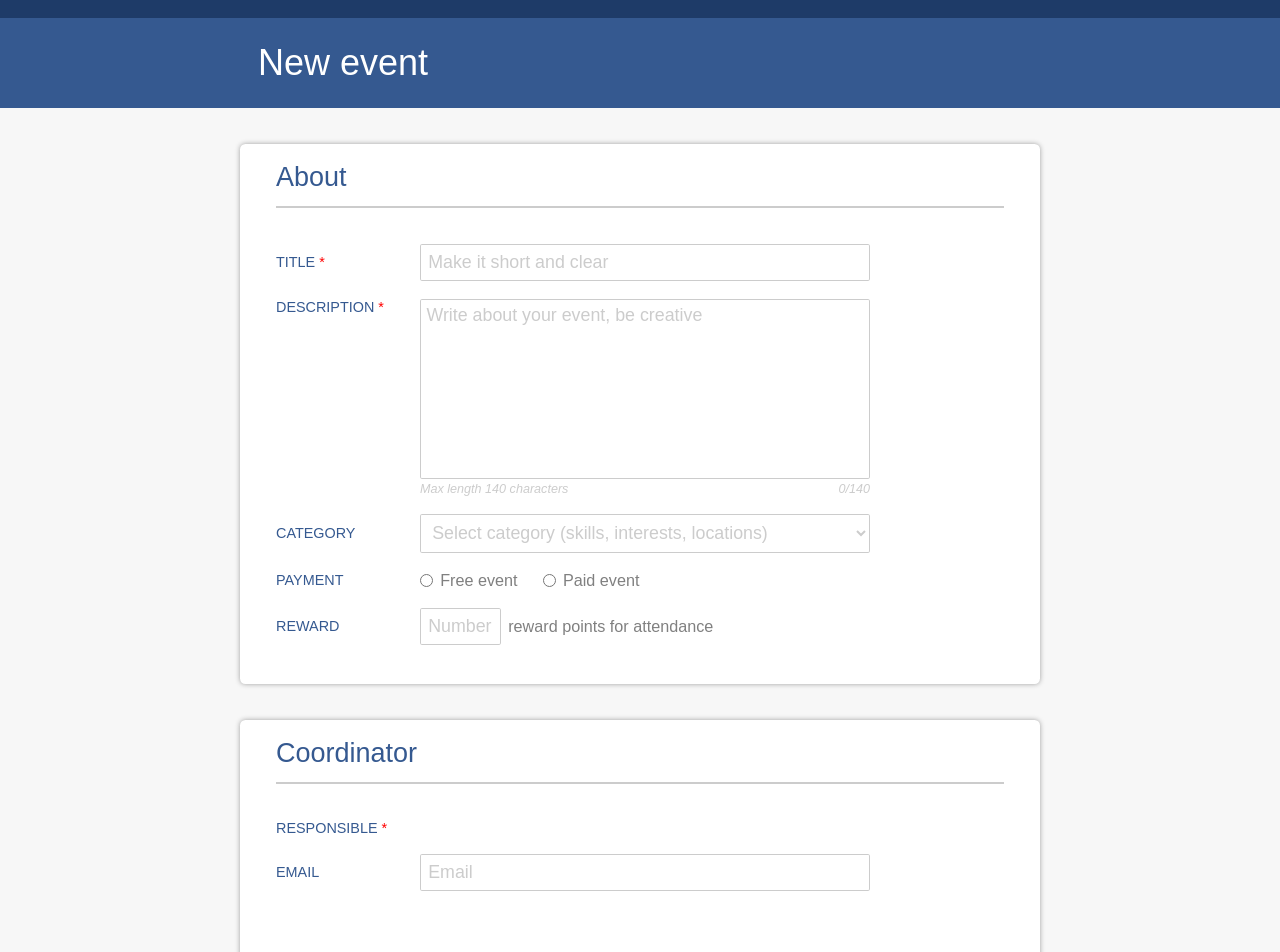
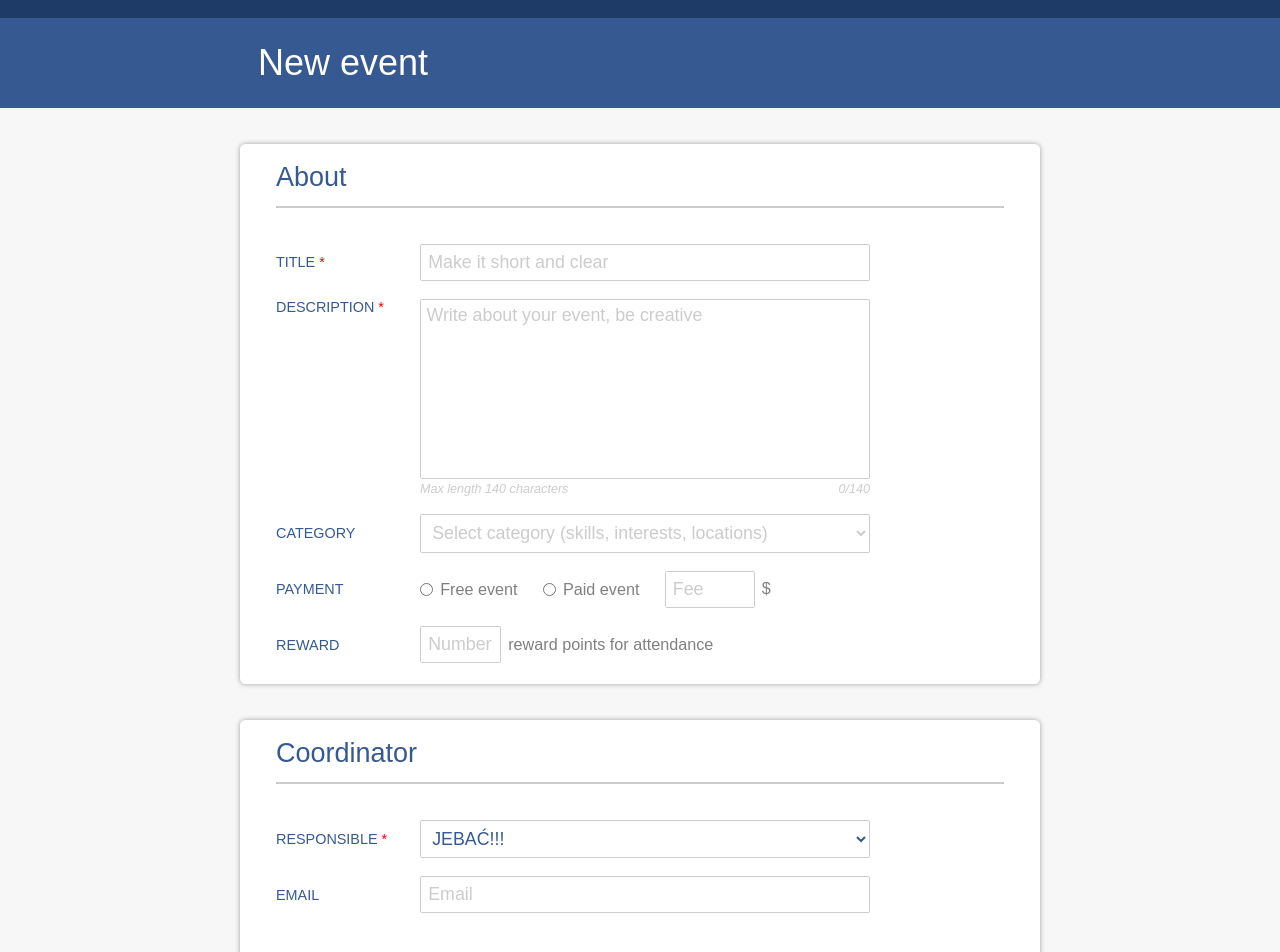
Before and after one commit to BartoszBartlomiej/recrutation_task_2, a React (Create React App) app: page / in a window 1280 px wide. Shown: the top 952 px of the page. Built offline with nearby package versions, Linux system fonts and the light colour scheme.

Commit message:
some changes in CSS, almost done coordinator component

```diff
--- a/src/mocks/employes.json
+++ b/public/mocks/employes.json
@@ -17,8 +17,8 @@
   },
   {
     "id": 3,
-    "name": "Walter",
-    "lastname": "Nelson"
+    "name": "Bartosz",
+    "lastname": "Lewicki"
   },
   {
     "id": 4,
@@ -49,5 +49,10 @@
     "id": 9,
     "name": "Janet",
     "lastname": "Stewart"
+  },
+  {
+    "id": 10,
+    "name": "Walter",
+    "lastname": "Nelson"
   }
 ]
--- a/src/components/About/About.jsx
+++ b/src/components/About/About.jsx
@@ -9,6 +9,8 @@ class About extends Component {
             reward: '',
             categories: [],
             selectStyle: 'bruce-wayne',
+            dupa: '',
+
         };
     };
 
@@ -23,7 +25,7 @@ class About extends Component {
 
 
     componentDidMount() {
-        fetch('./categories.json').then(res => res.json()).then((data) => {
+        fetch('./mocks/categories.json').then(res => res.json()).then((data) => {
             this.setState({
                 categories: data,
             })
@@ -49,6 +51,14 @@ class About extends Component {
             reward: e.target.value,
         });
     };
+
+    handleChecked = (e) => {
+        this.setState({
+
+        })
+
+
+    }
 
 
 
@@ -89,12 +99,16 @@ class About extends Component {
                         <h3>PAYMENT</h3>
                         <input type="radio" name="payment"></input>
                         <span>Free event</span>
-                        <input type="radio" name="payment"></input>
+                        <input type="radio" name="payment" ></input>
                         <span>Paid event</span>
+                        <div className="fee">
+                            <input type="number" placeholder="Fee"></input>
+                            <span>$</span>
+                        </div>
                     </div>
                     <div className="input_container">
                         <h3>REWARD</h3>
-                        <input value={this.state.reward} onChange={this.handleRewardChange} placeholder="Number" />
+                        <input type="number" value={this.state.reward} onChange={this.handleRewardChange} placeholder="Number" />
                         <span>reward points for attendance</span>
                     </div>
                 </form>
--- a/src/components/About/about.scss
+++ b/src/components/About/about.scss
@@ -23,7 +23,6 @@
             input {
                 padding: 0.4rem;
                 width: 25rem;
-                border: none;
                 border: 1px solid #ccc;
                 border-radius: 0.1rem;
                 color: #355990;
@@ -35,7 +34,6 @@
                 width: 25rem;
                 height: 10rem;
                 resize: none;
-                border: none;
                 border: 1px solid #ccc;
                 border-radius: 0.1rem;
                 color: #355990;
@@ -72,7 +70,6 @@
 
                 padding: 0.4rem;
                 width: 25rem;
-                    border: none;
                 border: 1px solid #ccc;
                 border-radius: 0.1rem;
                 background-color: #fff;
@@ -82,6 +79,11 @@
                 option {
                     color: #355990;
                 }
+            }
+
+            input[type=number]::-webkit-inner-spin-button,
+            input[type=number]::-webkit-outer-spin-button {
+                -webkit-appearance: none;
             }
 
         }
@@ -104,7 +106,10 @@
 
             input {
                 width: auto;
+            }
 
+            input[type=number] {
+                width: 5rem;
             }
         }
 
@@ -121,6 +126,7 @@
                 width: 4.5rem;
 
             }
+
         }
     }
 }
--- a/src/components/Coordinator/Coordinator.jsx
+++ b/src/components/Coordinator/Coordinator.jsx
@@ -5,9 +5,27 @@ class Coordinator extends Component {
         super(props);
         this.state = {
             email: '',
+            employes: [],
+            // defaultUser: '',
 
         };
     };
+
+
+
+    componentDidMount() {
+        fetch('./mocks/employes.json').then(res => res.json()).then((data) => {
+            this.setState({
+                employes: data,
+                defaultUser: data[3].name + ' ' + data[3].lastname,
+
+            })
+            //    console.log(data[3].lastname)
+        });
+    };
+
+
+
 
     handleEmailChange = (e) => {
         this.setState({
@@ -19,6 +37,11 @@ class Coordinator extends Component {
 
 
     render() {
+
+        const employesList = this.state.employes.map(elem =>
+            <option key={elem.id} value={elem.name.toLowerCase()}>{elem.name} {elem.lastname}</option>);
+            // console.log(employesList[3])
+
         return (
             <div className="coordinator box">
                 <h2>Coordinator</h2>
@@ -26,11 +49,14 @@ class Coordinator extends Component {
                 <form>
                 <div className="input_container">
                         <h3>RESPONSIBLE <span>*</span></h3>
-
+                        <select>
+                            <option defaultValue>JEBAĆ!!!</option>
+                            {employesList}
+                        </select>
                     </div>
                 <div className="input_container">
                         <h3>EMAIL</h3>
-                        <input value={this.state.email} onChange={this.handleEmailChange} placeholder="Email" />
+                        <input type="email" value={this.state.email} onChange={this.handleEmailChange} placeholder="Email" />
                     </div>
                 </form>
             </div>
--- a/src/components/Coordinator/coordinator.scss
+++ b/src/components/Coordinator/coordinator.scss
@@ -19,7 +19,6 @@
             input {
                 padding: 0.4rem;
                 width: 25rem;
-                border: none;
                 border: 1px solid #ccc;
                 border-radius: 0.1rem;
                 color: #355990;
@@ -29,6 +28,20 @@
                 color: #ccc;
             }
 
+            select {
+
+                padding: 0.4rem;
+                width: 25rem;
+                border: 1px solid #ccc;
+                border-radius: 0.1rem;
+                background-color: #fff;
+                color: #355990;
+
+
+                option {
+                    color: #355990;
+                }
+            }
         }
     }
 }
--- a/src/components/When/When.jsx
+++ b/src/components/When/When.jsx
@@ -52,7 +52,7 @@ class When extends Component {
                     </div>
                     <div className="input_container">
                         <h3>DURATION</h3>
-                        <input value={this.state.duration} onChange={this.handleDurationChange} placeholder="Number" />
+                        <input type="number" value={this.state.duration} onChange={this.handleDurationChange} placeholder="Number" />
                         <p>hour</p>
                     </div>
                 </form>
--- a/src/components/When/when.scss
+++ b/src/components/When/when.scss
@@ -20,7 +20,6 @@
             input[type=date] {
                 padding: 0.22rem;
                 width: 10rem;
-                border: none;
                 border: 1px solid #ccc;
                 border-radius: 0.1rem;
                 margin-right: 0.5rem;
@@ -31,7 +30,6 @@
             input[type=time] {
                 padding: 0.22rem;
                 width: 5rem;
-                border: none;
                 border: 1px solid #ccc;
                 border-radius: 0.1rem;
                 // margin-left: 0.5rem;
@@ -57,9 +55,9 @@
             input {
                 padding: 0.3rem;
                 width: 4.5rem;
-                border: none;
                 border: 1px solid #ccc;
                 border-radius: 0.1rem;
+                color: #355990;
             }
 
             ::placeholder {
@@ -71,6 +69,11 @@
                 color: #808080;
                 margin: 0 1rem 0 0.5rem;
             }
+
+            input[type=number]::-webkit-inner-spin-button,
+            input[type=number]::-webkit-outer-spin-button {
+                -webkit-appearance: none;
+            }
         }
     }
 }
```
Also changed, not shown: public/mocks/categories.json (renamed from public/categories.json). Lines whose indentation alone changed are shown as unchanged.
